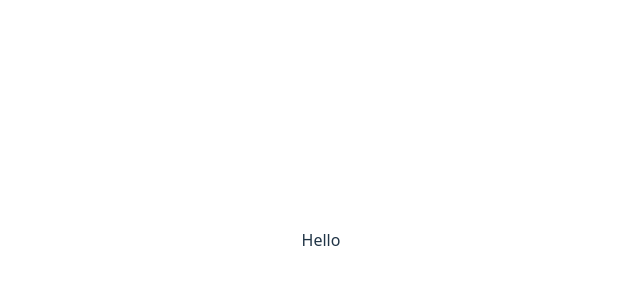
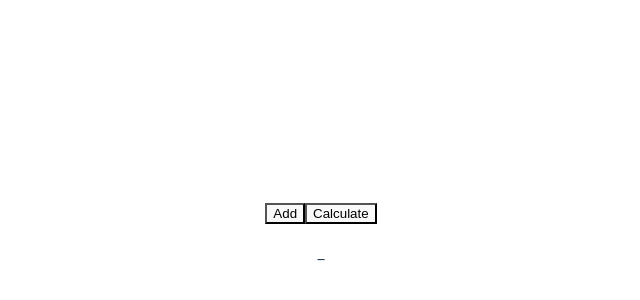
Before and after one commit to mstop4/blue-prince-calculator, a React (Vite) app: page / in a window 1280 px wide. Shown: the part 160-460 px from the top of the page, without its empty margins (319-959 px from the left). Built offline with nearby package versions, Linux system fonts and the light colour scheme.

Commit message:
add zustand store

```diff
--- a/package.json
+++ b/package.json
@@ -1,7 +1,7 @@
 {
   "name": "blue-prince-calculator",
   "private": true,
-  "version": "0.0.0",
+  "version": "0.1.0",
   "type": "module",
   "scripts": {
     "dev": "vite",
@@ -13,7 +13,8 @@
   },
   "dependencies": {
     "react": "^19.1.1",
-    "react-dom": "^19.1.1"
+    "react-dom": "^19.1.1",
+    "zustand": "^5.0.7"
   },
   "devDependencies": {
     "@eslint/js": "^9.32.0",
--- a/src/App.tsx
+++ b/src/App.tsx
@@ -1,7 +1,29 @@
 import './App.css';
+import { useState } from 'react';
+import { useCalculator } from './store/calculatorStore';
 
 function App() {
-  return <>Hello</>;
+  const [display, setDisplay] = useState('_');
+  const addCommand = useCalculator((state) => state.addCommand);
+
+  const handleAddClick = () => {
+    addCommand(8);
+  };
+
+  const handleCalculateClick = () => {
+    const { commands } = useCalculator.getState();
+    console.log(commands);
+    const result = commands.reduce((total, command) => total + command, 0);
+    setDisplay(result.toString());
+  };
+
+  return (
+    <>
+      <button onClick={handleAddClick}>Add</button>
+      <button onClick={handleCalculateClick}>Calculate</button>
+      <p>{display}</p>
+    </>
+  );
 }
 
 export default App;
--- /dev/null
+++ b/src/store/calculatorStore.ts
@@ -0,0 +1,31 @@
+import { create } from 'zustand';
+
+interface CalculatorState {
+  commands: Array<number>;
+  addCommand: (value: number) => void;
+  deleteCommand: () => void;
+}
+
+export const useCalculator = create<CalculatorState>((set) => ({
+  commands: [],
+
+  addCommand: (value) =>
+    set((state) => {
+      const newCommands = [...state.commands];
+      newCommands.push(value);
+
+      return {
+        commands: newCommands,
+      };
+    }),
+
+  deleteCommand: () =>
+    set((state) => {
+      const newCommands = [...state.commands];
+      newCommands.pop();
+
+      return {
+        commands: newCommands,
+      };
+    }),
+}));
```
Also changed, not shown: 1 other file (tests, documents, lock files or other folders).
